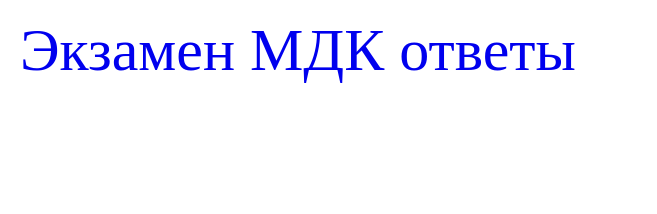
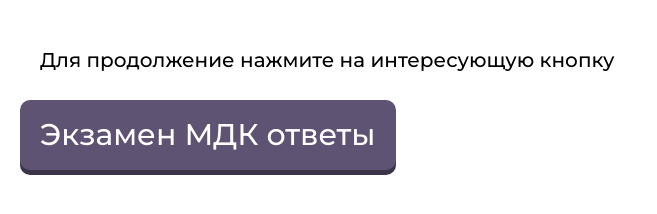
Before and after one commit to prtfo/prtfo.github.io, a plain HTML site: page index.html in a window 1280 px wide. Shown: the whole page, without its empty margins (0-657 px from the left). Drawn offline with Linux system fonts and the light colour scheme.

Commit message:
Add files via upload

```diff
--- a/css/style.css
+++ b/css/style.css
@@ -1,3 +1,4 @@
+@import url('https://fonts.googleapis.com/css2?family=Montserrat:wght@500&display=swap');
 @charset "UTF-8";
 /*Обнуление*/
 * {
@@ -72,13 +73,28 @@ h1, h2, h3, h4, h5, h6 {
 }
 
 body {
-  margin: 20px;
-  font-size: 60px;
+  font-family: 'Montserrat', sans-serif;
+  padding: 20px;
+  font-size: 20px;
+}
+
+.info{
+  padding: 30px 20px;
 }
 
 a {
   display: inline-block;
+  font-size: 30px;
+  padding: 20px;
+  border-radius: 10px;
+  color: #fff;
+  background-color: #5e5373;
+  box-shadow: 0 5px 0px #3c354a;
+  transition-duration: 500ms;
+  transition-timing-function: ease;
 }
 a:hover{
-  border: 1px solid #000;
+  top: 2px;
+  box-shadow: 0 3px 0px #3c354a;
+  background-color: #18b5a4;
 }
--- a/index.html
+++ b/index.html
@@ -6,6 +6,13 @@
 	<link rel="stylesheet" href="css/style.css">
 </head>
 <body>
-	<a href=" https://prtfo.github.io/mdk0201/">Экзамен МДК ответы</a>
+	<div class="info">
+		<span>
+			Для продолжение нажмите на интересующую кнопку
+		</span>
+	</div>
+	<div class="btn">
+		<a href=" https://prtfo.github.io/mdk0201/">Экзамен МДК ответы</a>
+	</div>
 </body>
 </html>
```
